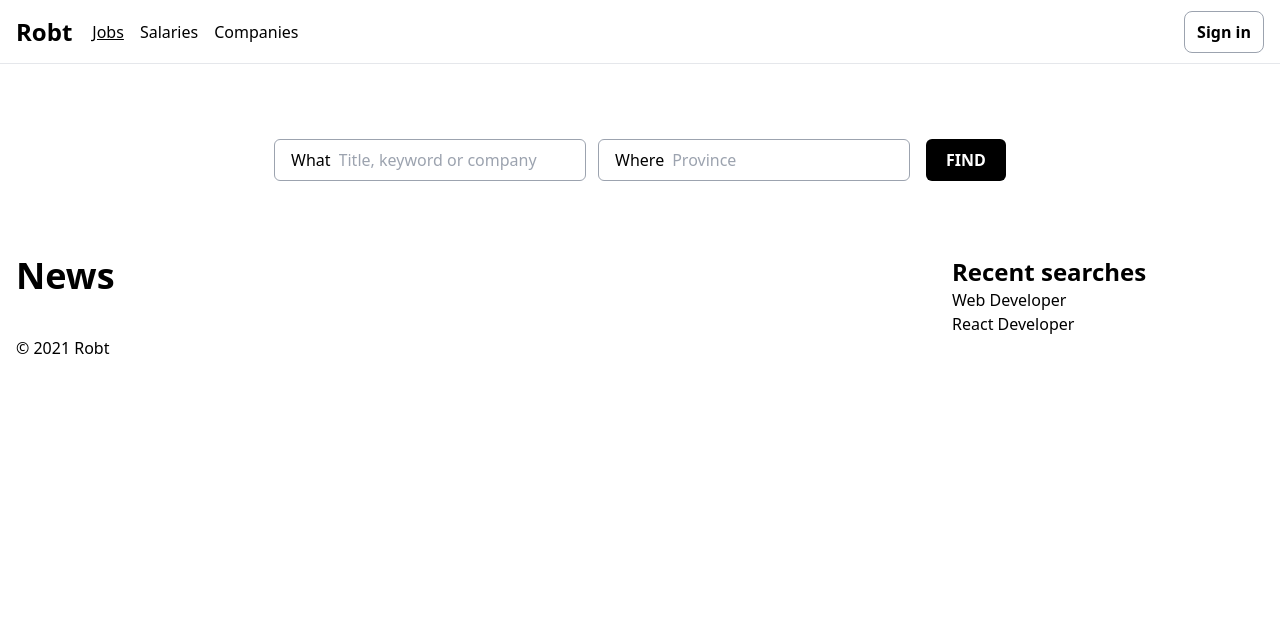
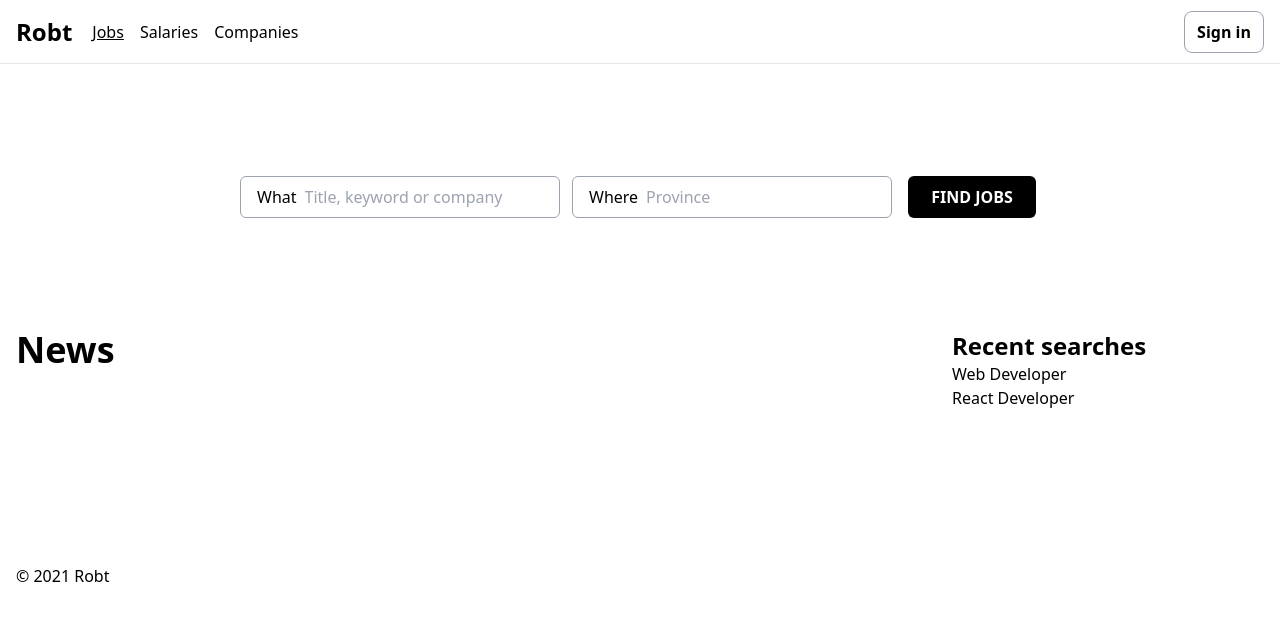
Before and after one commit to Almsrr/robt, a Next.js app: page /jobs in a window 1280 px wide. Shown: the top 620 px of the page. Built offline with nearby package versions, Linux system fonts and the light colour scheme.

Commit message:
search jobs form

```diff
--- /dev/null
+++ b/components/Jobs/JobForm.tsx
@@ -0,0 +1,73 @@
+import { FC, FormEvent, useRef } from "react";
+
+const JobForm: FC<{
+  input?: { what: string; where: string };
+  onSearch(what: string, where: string): void;
+}> = function (props) {
+  const { input, onSearch } = props;
+  const whatRef = useRef<HTMLInputElement>(null);
+  const whereRef = useRef<HTMLInputElement>(null);
+
+  let whatDefaultValue = "";
+  let whereDefaultValue = "";
+
+  if (input) {
+    whatDefaultValue = input.what;
+    whereDefaultValue = input.where;
+  }
+
+  const submitHandler = (event: FormEvent) => {
+    event.preventDefault();
+
+    const what = whatRef.current!.value;
+    const where = whereRef.current!.value;
+
+    if (what.length === 0 || where.length === 0) {
+      return;
+    }
+    onSearch(what, where);
+  };
+
+  return (
+    <form
+      className="flex w-full"
+      onSubmit={submitHandler}
+      style={{ maxWidth: 800 }}
+    >
+      <div className="rounded-md border border-gray-400 flex py-2 px-4 w-2/5">
+        <label htmlFor="job-keyword" className="inline-block pr-2">
+          What
+        </label>
+        <input
+          type="search"
+          id="job-keyword"
+          placeholder="Title, keyword or company"
+          className="w-full focus:outline-none"
+          ref={whatRef}
+          defaultValue={whatDefaultValue}
+        />
+      </div>
+      <div className="rounded-md border border-gray-400 flex py-2 px-4 w-2/5 ml-3">
+        <label htmlFor="province" className="inline-block pr-2">
+          Where
+        </label>
+        <input
+          type="text"
+          id="province"
+          placeholder="Province"
+          className="w-full focus:outline-none"
+          ref={whereRef}
+          defaultValue={whereDefaultValue}
+        />
+      </div>
+      <button
+        type="submit"
+        className="rounded-md bg-black text-white uppercase font-bold ml-4 w-32"
+      >
+        Find Jobs
+      </button>
+    </form>
+  );
+};
+
+export default JobForm;
--- a/components/UI/Layout.tsx
+++ b/components/UI/Layout.tsx
@@ -11,7 +11,7 @@ const Layout: FC = function (props) {
   return (
     <>
       <Navigation />
-      {props.children}
+      <div className="page-content">{props.children}</div>
       {isAuth && <ChatBox />}
       <Footer />
     </>
--- a/pages/jobs/index.tsx
+++ b/pages/jobs/index.tsx
@@ -1,45 +1,24 @@
-import type { ReactElement } from "react";
+import { ReactElement } from "react";
 
 import type { NextPageWithLayout } from "../_app";
 import Layout from "../../components/UI/Layout";
 import Recents from "../../components/PopularSearches/Recents";
+import router from "next/router";
+import JobForm from "../../components/Jobs/JobForm";
 
 const Jobs: NextPageWithLayout = function () {
+  const searchJobs = (what: string, where: string) => {
+    if (what.length === 0 || where.length === 0) return;
+
+    const url = `/jobs/search?what=${what}&where=${where}`;
+    router.push(url);
+  };
   return (
     <>
       <header>
         <div className="container">
-          <div className="h-48 flex items-center">
-            <form className="w-full flex justify-center">
-              <div className="inline-block rounded-md border border-gray-400 flex py-2 px-4 mr-3  w-1/4">
-                <label htmlFor="job-keyword" className="inline-block pr-2">
-                  What
-                </label>
-                <input
-                  type="search"
-                  id="job-keyword"
-                  placeholder="Title, keyword or company"
-                  className="w-full focus:outline-none"
-                />
-              </div>
-              <div className="rounded-md border border-gray-400 flex py-2 px-4 focus:border-black w-1/4">
-                <label htmlFor="province" className="inline-block pr-2">
-                  Where
-                </label>
-                <input
-                  type="text"
-                  id="province"
-                  placeholder="Province"
-                  className="w-full focus:outline-none"
-                />
-              </div>
-              <button
-                type="submit"
-                className="rounded-md bg-black text-white px-5 py-1 ml-4 uppercase font-bold"
-              >
-                Find
-              </button>
-            </form>
+          <div className="flex justify-center py-28">
+            <JobForm onSearch={searchJobs} />
           </div>
         </div>
       </header>
--- a/styles/globals.css
+++ b/styles/globals.css
@@ -66,3 +66,16 @@ h1 {
 .form-input {
   @apply border border-black p-2;
 }
+
+.page-content {
+  min-height: 500px;
+}
+
+.jobs-section {
+  max-width: 1000px;
+  min-height: 500px;
+}
+
+.jobs-list__item {
+  position: relative;
+}
```
